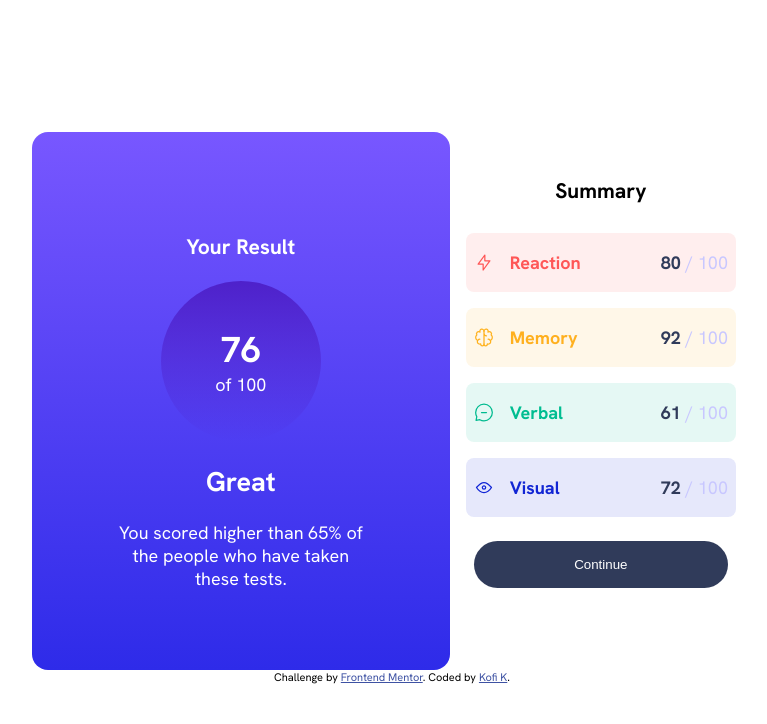
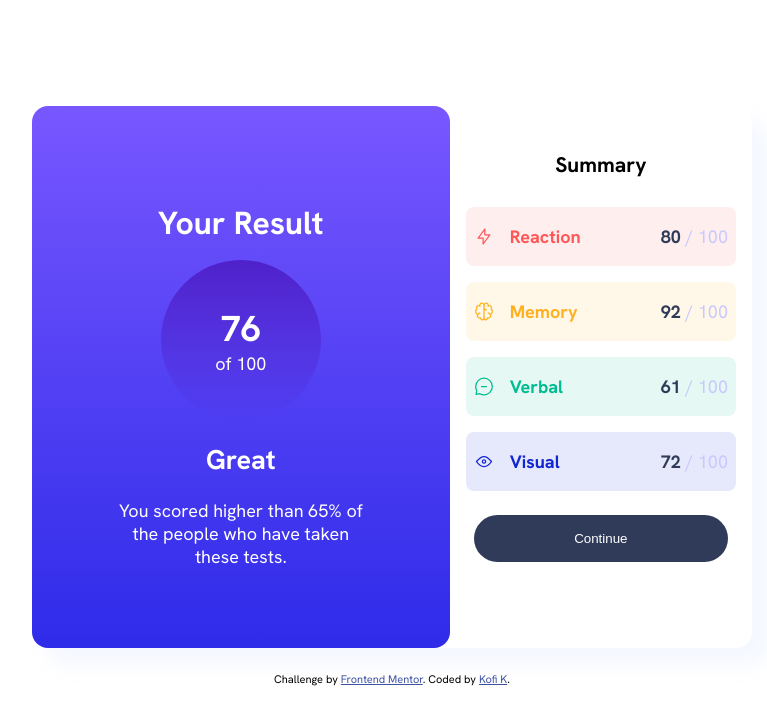
Before and after one commit to Kofi100/ResultsSummary28Nov2024, a plain HTML site: page index.html in a window 1280 px wide. Shown: the whole page, without its empty margins (248-1015 px from the left). Drawn offline with Linux system fonts and the light colour scheme.

Commit message:
fifth backup updated solution based on what I learnt from suggestions.

```diff
--- a/index.html
+++ b/index.html
@@ -11,7 +11,9 @@
   <!-- <script type="text/javascript" src="script.js"></script> -->
   <!-- Feel free to remove these styles or customise in your own stylesheet 👍 -->
   <style>
-    .attribution { font-size: 11px; text-align: center; }
+    .attribution { font-size: 11px;
+      text-align: center;
+    padding: 1.5rem; }
     .attribution a { color: hsl(228, 45%, 44%); }
   </style>
 </head>
@@ -19,7 +21,7 @@
 
   <div class="card card__BRadius">
     <div class="card__box1 card__BRadius">
- <h3>Your Result</h3>
+ <span class="card__box1__title"><title>Your Result</title></span>
  <div class="card__box1__resultnumber">
   <h1>76</h1>
   of 100
--- a/style.css
+++ b/style.css
@@ -37,6 +37,7 @@ display: flex;
 /* border:thin solid yellowgreen; */
 max-width: 45rem;
 text-align: center;
+box-shadow: 16px 16px 16px rgba(235, 241, 255, 0.5);
 }
 
 .card__BRadius{
@@ -62,6 +63,14 @@ display: flex;
 flex-direction: column;
 align-items: center;
 padding: 1.5rem;
+}
+.card__box1__title{
+    title{
+        display: flex;
+    font-weight: bolder;
+    font-size: xx-large;
+    padding: 1rem;
+    }
 }
 .card__box1__resultnumber{
     /* clip-path: circle(); */
```
